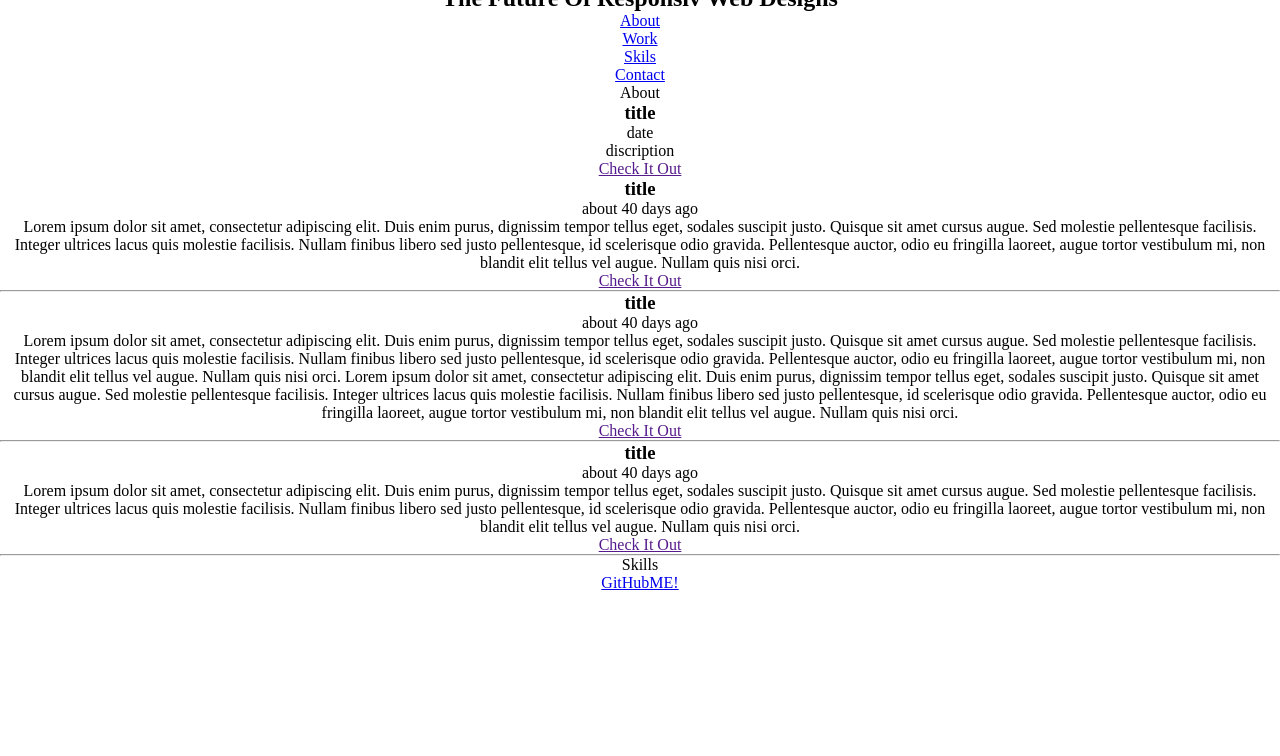
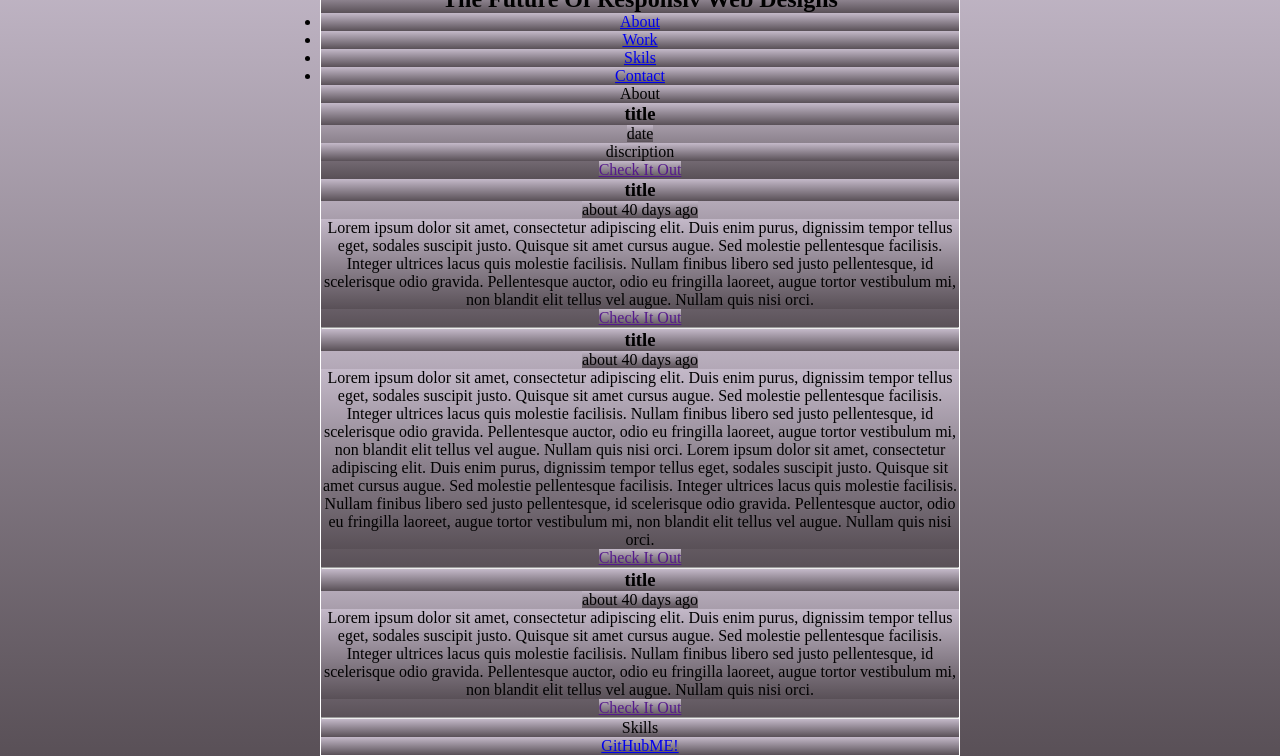
Before and after one commit to saidmattar/Said-the-diveloper, a plain HTML site: page index.html in a window 1280 px wide. Shown: the part 52-808 px from the top of the page. Drawn offline with nearby package versions, Linux system fonts and the light colour scheme.

Commit message:
added a handlebar sript to my html.index

```diff
--- a/index.html
+++ b/index.html
@@ -44,5 +44,6 @@
         </section>
       </main>
     </div>
+    <script src="https://cdnjs.cloudflare.com/ajax/libs/handlebars.js/4.0.4/handlebars.js"></script>
   </body>
 </html>
--- a/stylesheets/layout.css
+++ b/stylesheets/layout.css
@@ -0,0 +1,9 @@
+* {
+background-attachment: fixed;
+background-image: linear-gradient(#C4B9C9, #595057);
+}
+main {
+  width: 50%;
+  margin: auto;
+  border: 1px solid white;
+}
```
